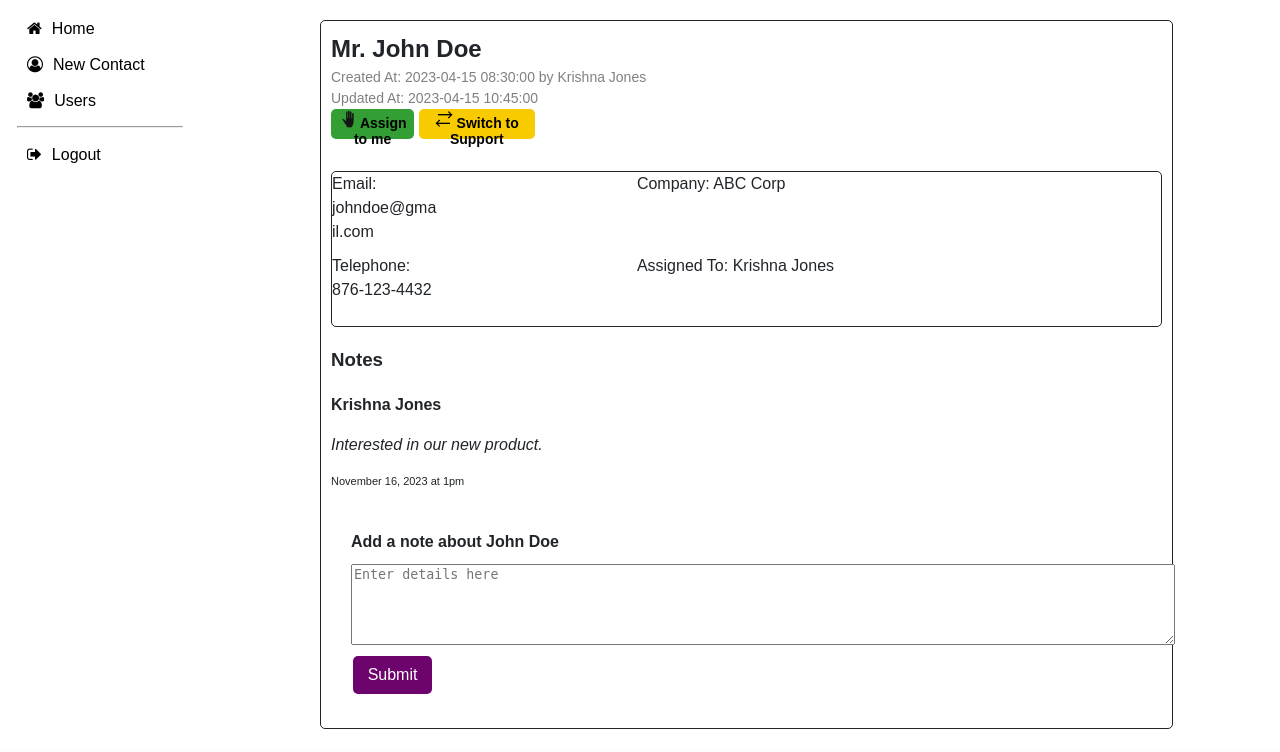
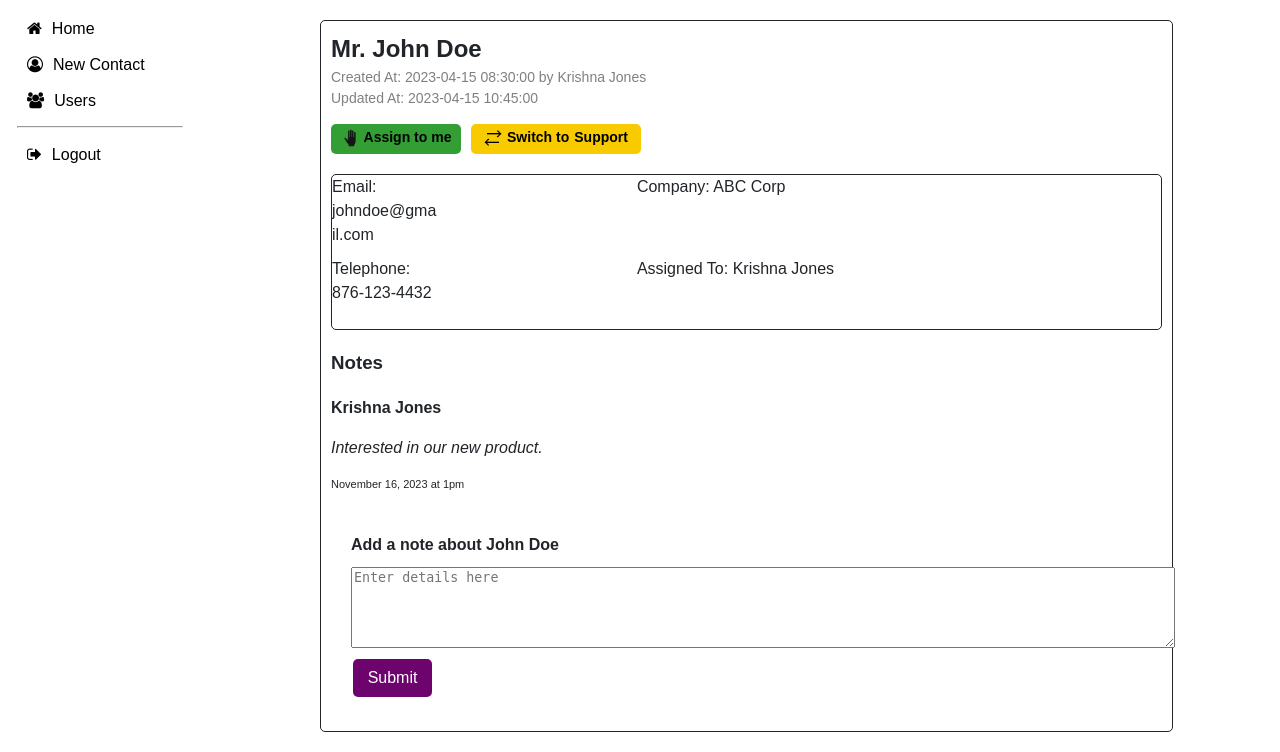
Before and after one commit to BrittanyThomas162/info2180-finalproject, a PHP site: page /contactDetails.php?contactID=1 in a window 1280 px wide. Shown: the part 76-828 px from the top of the page. Before the commit the page ends 805 px from the top, so only its background shows below. Run offline with PHP 8.4, Linux system fonts and the light colour scheme; data comes from the database, SQL or seed files in the repository.

Commit message:
CSS updates

```diff
--- a/contactDetails.css
+++ b/contactDetails.css
@@ -75,11 +75,16 @@ label{
     background-color: rgb(248, 203, 0);
     border-radius: 5px;
     color: black;
-    width: 14%;
+    width: 170px;
     height: 30px;
     font-size: 14px;
     font-weight: bold;
     border: none;
+    display:flex;
+    justify-content: center;
+    align-content: center;
+    padding-top: 5px;
+    gap:5px;
 }
 #switchButton img {
     width: 18px;
@@ -90,11 +95,16 @@ label{
     background-color: rgb(51, 158, 51);
     border-radius: 5px;
     color: black;
-    width: 10%;
+    width: 130px;
     height: 30px;
     font-size: 14px;
     font-weight: bold;
     border: none;
+    display:flex;
+    justify-content: center;
+    align-content: center;
+    padding-top: 5px;
+    gap:5px;
 }
 #assignToMeButton img {
     width: 18px;
@@ -139,3 +149,10 @@ label{
     cursor: pointer;
     border-radius: 5px;
 }
+
+#assign-switch {
+    display:flex;
+    gap:10px;
+    align-content: center;
+    margin-top: 15px;
+}
--- a/contactDetails.php
+++ b/contactDetails.php
@@ -87,7 +87,7 @@ try {
                 <div class="contact-name"><?php echo $contact['title'] . ' ' . $contact['firstname'] . ' ' . $contact['lastname']; ?></div>
                 <div class="contact-created_at">Created At: <?php echo $contact['created_at']; ?> by <?php echo $contact['created_by_name']; ?></div>
                 <div class="contact-updated_at">Updated At: <?php echo $contact['updated_at']; ?></div>
-                <div class="buttons">
+                <div class="buttons" id="assign-switch">
                     <button type="button" id="assignToMeButton" onclick="assignToMe(<?php echo $contact['id']; ?>)">
                     <img src="hand-palm-silhouette-icon.png" alt="Assign">
                     Assign to me</button>
```
